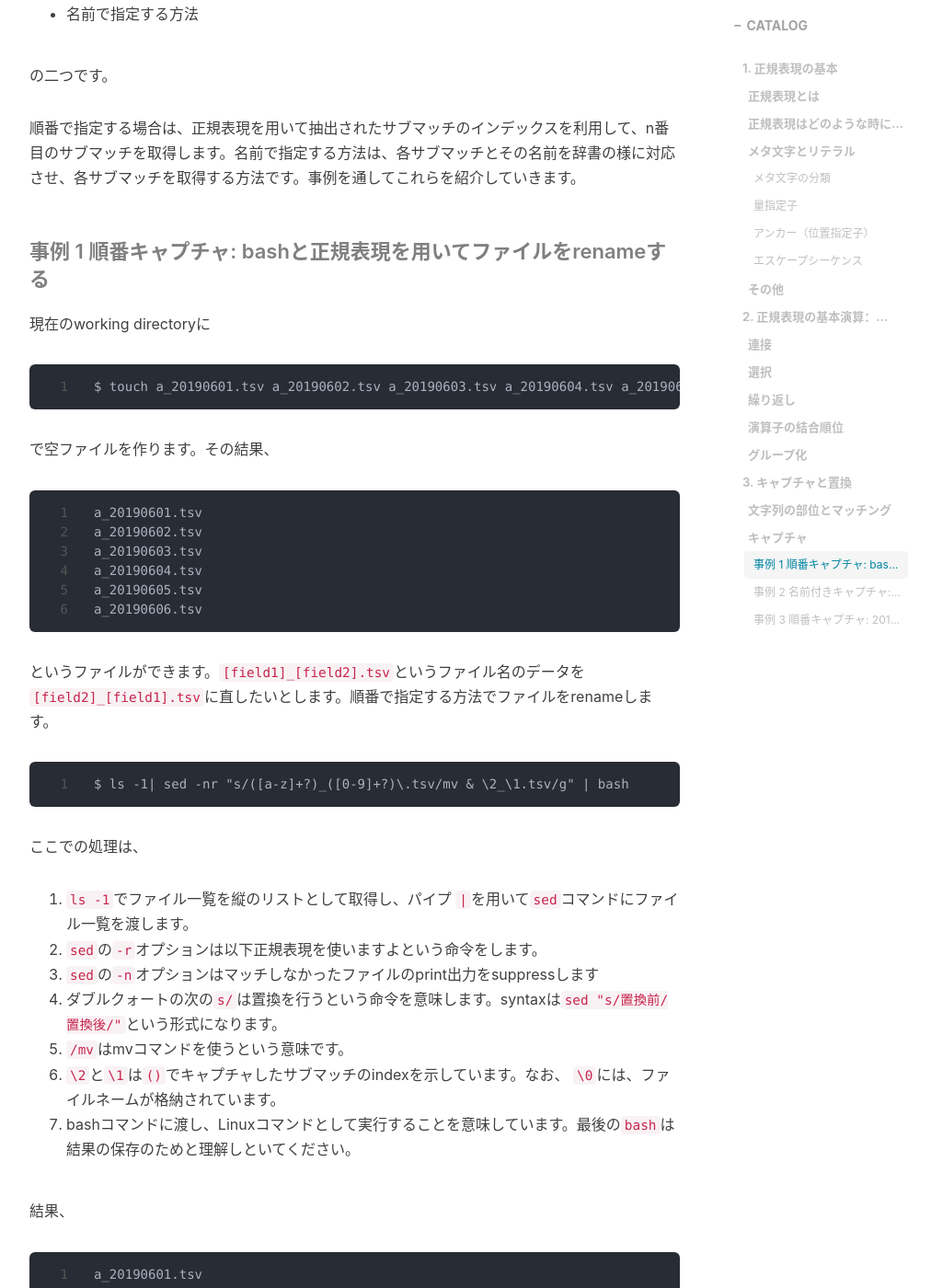
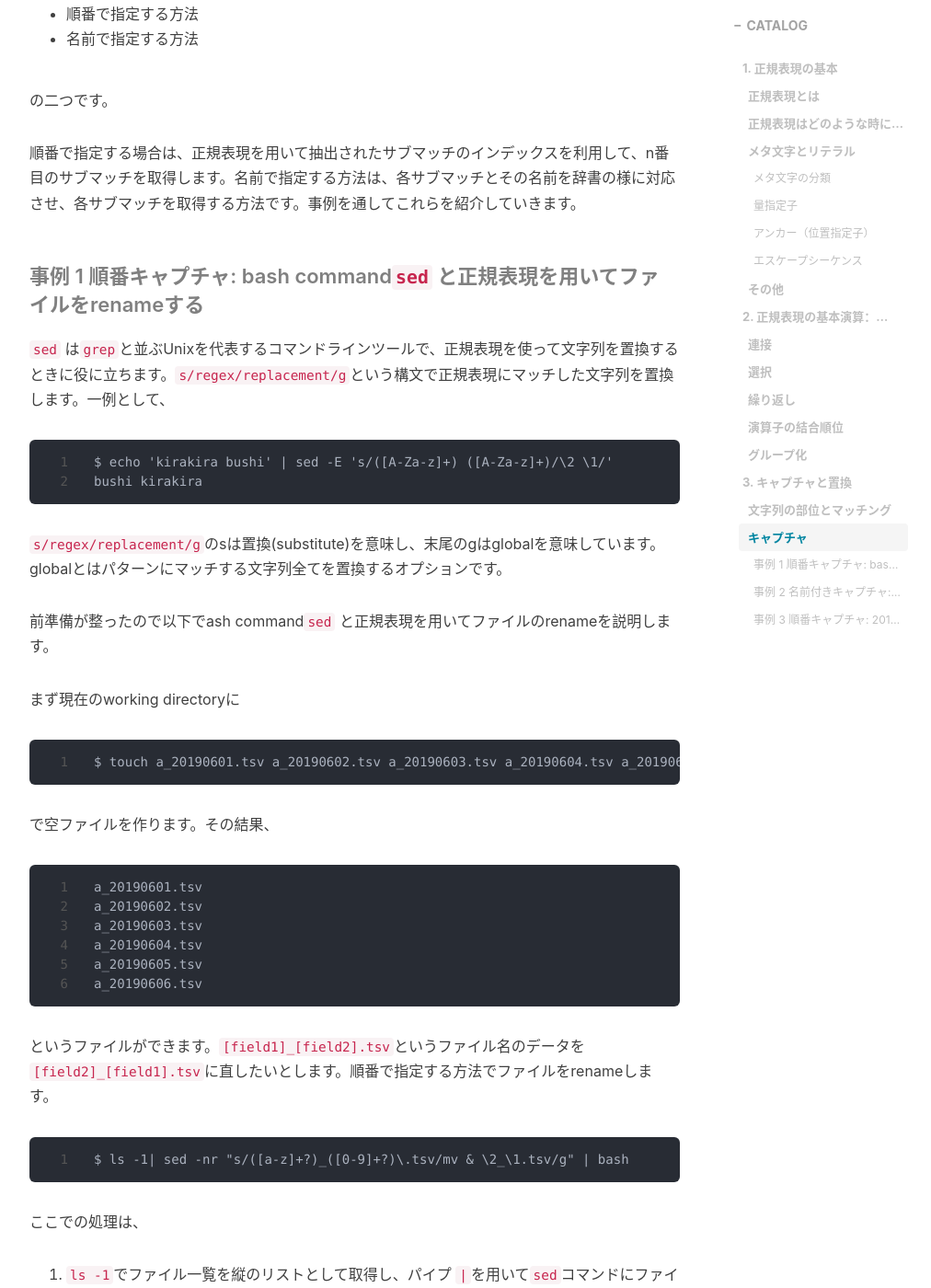
Before and after one commit to RyoNakagami/RyoNakagami.github.io, a Jekyll site: the page built from _posts/2020-10-16-Regular-Expression-part1.md, in a window 1280 px wide and 1400 px high, scrolled down 8583 px. Shown: the whole window at 92% size, without its empty margins (233-1245 px from the left). Built offline with Jekyll 4.4.1, drawn with Linux system fonts in a browser that asks for light colours; nearby versions of some CDN libraries; comment, search, counter and statistics services are not loaded; some of the changed text lies outside the part shown.

Commit message:
FIX posts

````diff
--- a/_posts/2020-10-16-Regular-Expression-part1.md
+++ b/_posts/2020-10-16-Regular-Expression-part1.md
@@ -44,7 +44,7 @@ tags:
 - [3. キャプチャと置換](#3-%E3%82%AD%E3%83%A3%E3%83%97%E3%83%81%E3%83%A3%E3%81%A8%E7%BD%AE%E6%8F%9B)
   - [文字列の部位とマッチング](#%E6%96%87%E5%AD%97%E5%88%97%E3%81%AE%E9%83%A8%E4%BD%8D%E3%81%A8%E3%83%9E%E3%83%83%E3%83%81%E3%83%B3%E3%82%B0)
   - [キャプチャ](#%E3%82%AD%E3%83%A3%E3%83%97%E3%83%81%E3%83%A3)
-    - [事例 1 順番キャプチャ: bashと正規表現を用いてファイルをrenameする](#%E4%BA%8B%E4%BE%8B-1-%E9%A0%86%E7%95%AA%E3%82%AD%E3%83%A3%E3%83%97%E3%83%81%E3%83%A3-bash%E3%81%A8%E6%AD%A3%E8%A6%8F%E8%A1%A8%E7%8F%BE%E3%82%92%E7%94%A8%E3%81%84%E3%81%A6%E3%83%95%E3%82%A1%E3%82%A4%E3%83%AB%E3%82%92rename%E3%81%99%E3%82%8B)
+    - [事例 1 順番キャプチャ: bash command`sed` と正規表現を用いてファイルをrenameする](#%E4%BA%8B%E4%BE%8B-1-%E9%A0%86%E7%95%AA%E3%82%AD%E3%83%A3%E3%83%97%E3%83%81%E3%83%A3-bash-commandsed-%E3%81%A8%E6%AD%A3%E8%A6%8F%E8%A1%A8%E7%8F%BE%E3%82%92%E7%94%A8%E3%81%84%E3%81%A6%E3%83%95%E3%82%A1%E3%82%A4%E3%83%AB%E3%82%92rename%E3%81%99%E3%82%8B)
     - [事例 2 名前付きキャプチャ: Pythonと正規表現を用いて日付表現を日本語に直す](#%E4%BA%8B%E4%BE%8B-2-%E5%90%8D%E5%89%8D%E4%BB%98%E3%81%8D%E3%82%AD%E3%83%A3%E3%83%97%E3%83%81%E3%83%A3-python%E3%81%A8%E6%AD%A3%E8%A6%8F%E8%A1%A8%E7%8F%BE%E3%82%92%E7%94%A8%E3%81%84%E3%81%A6%E6%97%A5%E4%BB%98%E8%A1%A8%E7%8F%BE%E3%82%92%E6%97%A5%E6%9C%AC%E8%AA%9E%E3%81%AB%E7%9B%B4%E3%81%99)
     - [事例 3 順番キャプチャ: 2015年国勢調査shpファイルをcurlコマンドで一括downloadする](#%E4%BA%8B%E4%BE%8B-3-%E9%A0%86%E7%95%AA%E3%82%AD%E3%83%A3%E3%83%97%E3%83%81%E3%83%A3-2015%E5%B9%B4%E5%9B%BD%E5%8B%A2%E8%AA%BF%E6%9F%BBshp%E3%83%95%E3%82%A1%E3%82%A4%E3%83%AB%E3%82%92curl%E3%82%B3%E3%83%9E%E3%83%B3%E3%83%89%E3%81%A7%E4%B8%80%E6%8B%ACdownload%E3%81%99%E3%82%8B)
 
@@ -235,9 +235,20 @@ tags:
 
 順番で指定する場合は、正規表現を用いて抽出されたサブマッチのインデックスを利用して、n番目のサブマッチを取得します。名前で指定する方法は、各サブマッチとその名前を辞書の様に対応させ、各サブマッチを取得する方法です。事例を通してこれらを紹介していきます。
 
-#### 事例 1 順番キャプチャ: bashと正規表現を用いてファイルをrenameする
+#### 事例 1 順番キャプチャ: bash command`sed` と正規表現を用いてファイルをrenameする
 
-現在のworking directoryに
+`sed` は`grep`と並ぶUnixを代表するコマンドラインツールで、正規表現を使って文字列を置換するときに役に立ちます。`s/regex/replacement/g`という構文で正規表現にマッチした文字列を置換します。一例として、
+
+```
+$ echo 'kirakira bushi' | sed -E 's/([A-Za-z]+) ([A-Za-z]+)/\2 \1/'
+bushi kirakira
+```
+
+`s/regex/replacement/g`のsは置換(substitute)を意味し、末尾のgはglobalを意味しています。globalとはパターンにマッチする文字列全てを置換するオプションです。
+
+前準備が整ったので以下でash command`sed` と正規表現を用いてファイルのrenameを説明します。
+
+まず現在のworking directoryに
 ```
 $ touch a_20190601.tsv a_20190602.tsv a_20190603.tsv a_20190604.tsv a_20190605.tsv a_20190606.tsv
 ```
@@ -262,10 +273,9 @@ $ ls -1| sed -nr "s/([a-z]+?)_([0-9]+?)\.tsv/mv & \2_\1.tsv/g" | bash
 1. `ls -1`でファイル一覧を縦のリストとして取得し、パイプ `|`を用いて`sed`コマンドにファイル一覧を渡します。
 2. `sed`の`-r`オプションは以下正規表現を使いますよという命令をします。
 3. `sed`の`-n`オプションはマッチしなかったファイルのprint出力をsuppressします
-4. ダブルクォートの次の`s/`は置換を行うという命令を意味します。syntaxは`sed "s/置換前/置換後/"`という形式になります。
-5. `/mv`はmvコマンドを使うという意味です。
-6. `\2`と`\1`は`()`でキャプチャしたサブマッチのindexを示しています。なお、 `\0`には、ファイルネームが格納されています。
-7. bashコマンドに渡し、Linuxコマンドとして実行することを意味しています。最後の`bash`は結果の保存のためと理解しといてください。
+4. `/mv`はmvコマンドを使うという意味です。
+5. `\2`と`\1`は`()`でキャプチャしたサブマッチのindexを示しています。なお、 `\0`には、ファイルネームが格納されています。
+6. bashコマンドに渡し、Linuxコマンドとして実行することを意味しています。最後の`bash`は結果の保存のためと理解しといてください。
 
 結果、
 
@@ -278,6 +288,7 @@ a_20190605.tsv
 a_20190606.tsv
 ```
 となります。
+
 
 #### 事例 2 名前付きキャプチャ: Pythonと正規表現を用いて日付表現を日本語に直す
 
````
Also changed, not shown: other parts of _posts/2020-10-16-Regular-Expression-part1.md (+1 -1 lines), _posts/2020-10-19-Regular-Expression-part2.md (+19 -0 lines).
